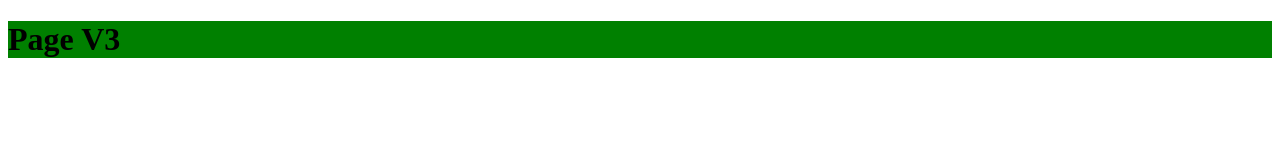
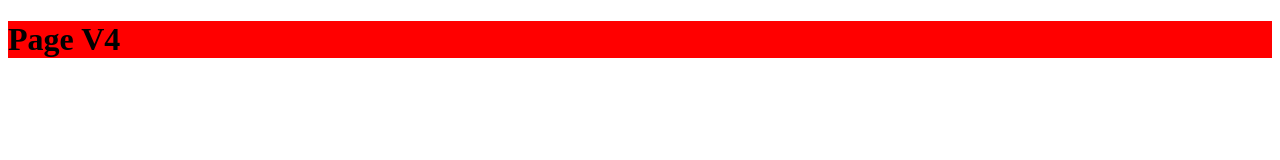
Before and after one commit to theamitabh/eyweb, a website: page index.html in a window 1280 px wide. Drawn offline with Linux system fonts and the light colour scheme.

Commit message:
Update index.html

```diff
--- a/index.html
+++ b/index.html
@@ -2,7 +2,7 @@
 <html>
 <body>
 
-<h1 style="background-color:Green;">Page V3</h1>
+<h1 style="background-color:Red;">Page V4</h1>
 
 </body>
 </html>
```
